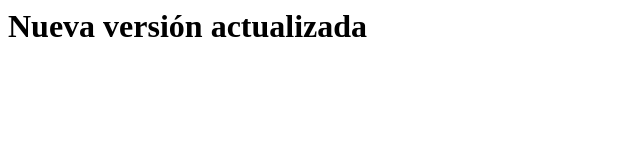
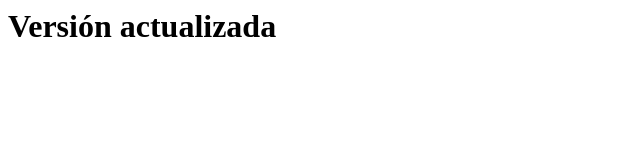
Before and after one commit to boscomp/jenkins-bosco, a plain HTML site: page src/index.html in a window 1280 px wide. Shown: the whole page, without its empty margins (0-640 px from the left). Drawn offline with Linux system fonts and the light colour scheme.

Commit message:
Update index.html
vuelta a la normalidad

```diff
--- a/src/index.html
+++ b/src/index.html
@@ -1 +1 @@
-<h1>Nueva versión actualizada</h1>
+<h1>Versión actualizada</h1>
```
